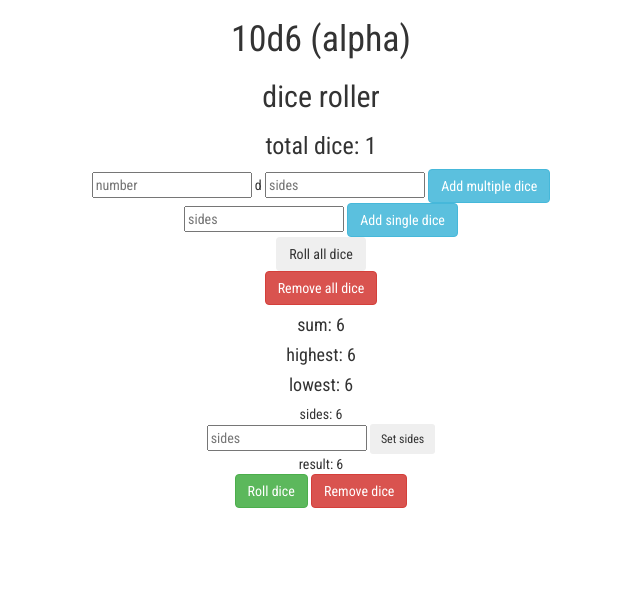
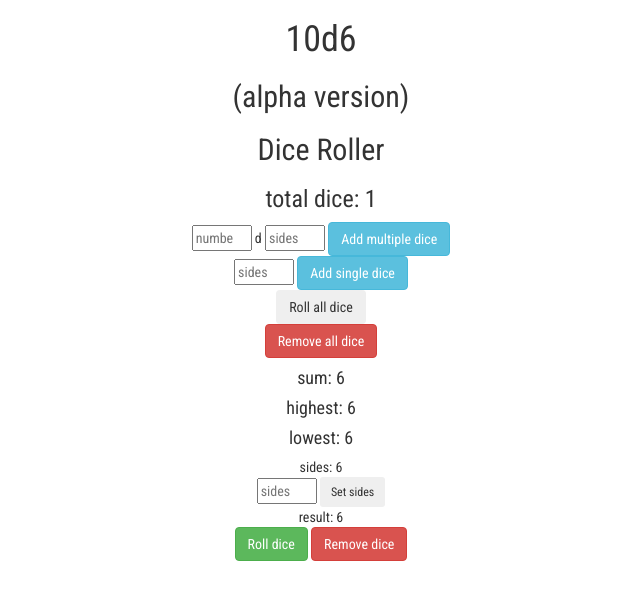
Before and after one commit to amrtgaber/10d6, a website: page public/index.html in a window 1280 px wide. Shown: the whole page, without its empty margins (319-959 px from the left). Drawn offline with nearby package versions, Linux system fonts and the light colour scheme; some packages are replaced by stand-ins of ours.

Commit message:
minor css changes to test automatic build

```diff
--- a/public/css/style.css
+++ b/public/css/style.css
@@ -2,7 +2,12 @@ body {
   font-family: "Roboto Condensed", sans-serif;
   text-align: center;
 }
+
 .container {
   max-width: 680px;
   width: auto;
 }
+
+input[type="number"] {
+  width: 60px;
+}
--- a/public/index.html
+++ b/public/index.html
@@ -15,8 +15,9 @@
 
   <body ng-controller="diceCtrl">
     <div class="container">
-      <h1>10d6 (alpha)</h1>
-      <h2>dice roller</h2>
+      <h1>10d6</h1>
+      <h2>(alpha version)</h2>
+      <h2>Dice Roller</h2>
       <h3>total dice:
         {{dice.length}}</h3>
 
```
